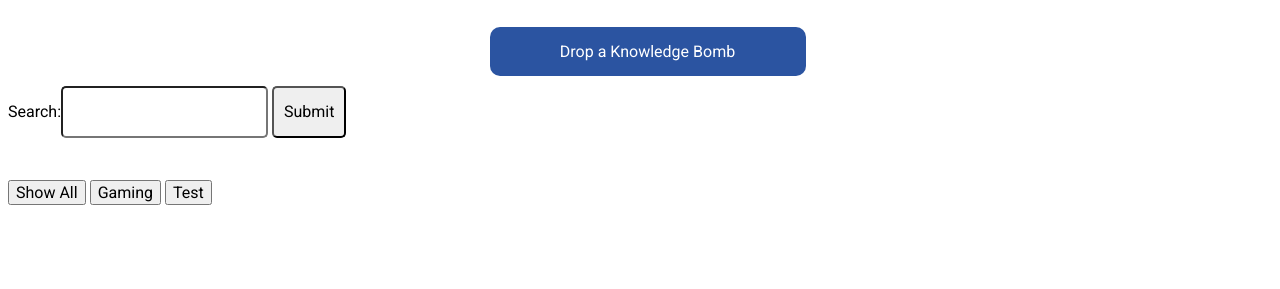
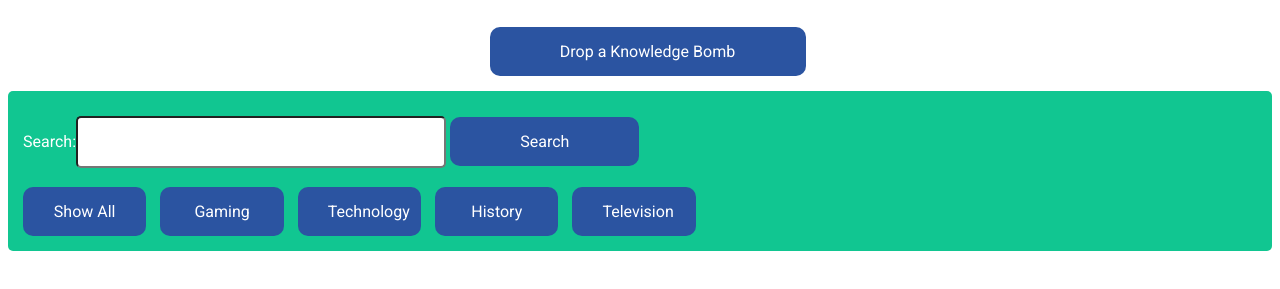
Before and after one commit to htwright/capstone-5-8, a website: page public/index.html in a window 1280 px wide. Shown: the part 122-411 px from the top of the page. Drawn offline with nearby package versions, Linux system fonts and the light colour scheme; no server answers.

Commit message:
new styling, cleaned up code

```diff
--- a/public/index.html
+++ b/public/index.html
@@ -15,13 +15,17 @@
             <h3 class='app-slogan'>Learn and share your knowledge with the world!</h3>
             <button id='create-button'>Drop a Knowledge Bomb</button>
         </div>
-        <form id='search-form'>
-            Search:<input id='search-box' type='text' required>
-            <input id='search-button' type='submit'>
-        </form><br>
-        <button type='button' id='show-all-button'> Show All </button>
-        <button type='button' id='show-gaming-button'> Gaming </button>
-        <button type='button' id='show-test-button'> Test </button>
+        <div class='search-container'>
+            <form id='search-form'>
+                Search:<input id='search-box' type='text' required>
+                <button  id='search-button' type='submit'> Search </button>
+            </form><br>
+            <button type='button' class = 'button-headers' id='show-all-button'> Show All </button>
+            <button type='button' class = 'button-headers' id='show-gaming-button'> Gaming </button>
+            <button type='button' class = 'button-headers' id='show-technology-button'> Technology </button>
+            <button type='button' class = 'button-headers' id='show-history-button'> History </button>
+            <button type='button' class = 'button-headers' id='show-television-button'> Television </button>
+        </div>
         <div id="myModal" class="modal">
           <form class='modal-content' id='submit-form'>
               <span class="close">&times;</span>
--- a/public/js/client.js
+++ b/public/js/client.js
@@ -74,8 +74,8 @@ function getBySubject(subject){
       console.log('searching...');
       return resultArr;
     } else {
-      console.log('no matched items in database!');
-      return resultArr;
+      alert('Search returned no matches!');
+      return;
     }
 
   })
@@ -105,8 +105,8 @@ function getBySearchTerm(term){
       console.log('searching...');
       return resultArr;
     } else {
-      throw new Error('no matched items in database!');
-      // return resultArr;
+      alert('no matched items in database!');
+      return;
     }
 
   })
@@ -235,13 +235,19 @@ $(document).ready(function(){
     renderSelector('search', termsArr);
     this.reset();
   });
-
+//Subject search buttons
   $('#show-gaming-button').on('click', function(){
     renderSelector('subject', 'gaming');
   });
 
-  $('#show-test-button').on('click', function(){
-    renderSelector('subject', 'test');
+  $('#show-technology-button').on('click', function(){
+    renderSelector('subject', 'technology');
+  });
+  $('#show-history-button').on('click', function(){
+    renderSelector('subject', 'history');
+  });
+  $('#show-television-button').on('click', function(){
+    renderSelector('subject', 'television');
   });
 //Show all button
   $('#show-all-button').on('click', function(){
@@ -300,6 +306,7 @@ $(document).ready(function(){
 
   $('#submit-form').on('submit', function(event){
     event.preventDefault();
+    $('#myModal').css('display', 'none');
     return postItem()
       .then(() => {
         renderSelector('full');
--- a/public/main.css
+++ b/public/main.css
@@ -9,6 +9,7 @@
     flex-wrap:wrap;
     justify-content:space-between;
     padding-top: 25px;
+    width:100%;
 }
 
 li {
@@ -74,6 +75,7 @@ li {
     padding: 15px;
     color:white;
     border-radius: 10px;
+
 }
 
 label {
@@ -112,7 +114,7 @@ textarea {
 }
 
 
-.edit-button, .read-more, .edit-submit, .delete-submit {
+.edit-button, .read-more, .edit-submit, .delete-submit, .edit-cancel {
     background:#2b54a1;
     border:0;
     border-radius:10px;
@@ -121,6 +123,9 @@ textarea {
     margin-right:15px;
     min-width: 30%;
 }
+
+
+
 
 #submit-form .close {
     color: white;
@@ -197,6 +202,28 @@ input, textarea{
     color: black;
     text-decoration: none;
     cursor: pointer;
+    box-sizing: border-box;
+    font-family: 'Roboto', sans-serif;
+
+}
+
+.search-container {
+    background:#11c691;
+    padding: 15px;
+    color:white;
+    margin-top:15px;
+    border-radius: 5px;
+}
+
+.button-headers {
+
+    background:#2b54a1;
+    border:0;
+    border-radius:10px;
+    padding:15px 30px;
+    color:white;
+    margin-right:10px;
+    width: 10%
 }
 
 #create-button {
@@ -216,3 +243,26 @@ button:hover {
     background:#346dd7;
     transition:background 0.3s ease;
 }
+
+#search-button {
+    background:#2b54a1;
+    border:0;
+    border-radius:10px;
+    padding:15px 30px;
+    color:white;
+    margin-right:0px;
+
+}
+
+#search-form {
+    width: 50%;
+}
+
+#search-box {
+    width: 60%;
+}
+
+#search-button {
+    padding-left: 70px;
+    padding-right: 70px;
+}
```
